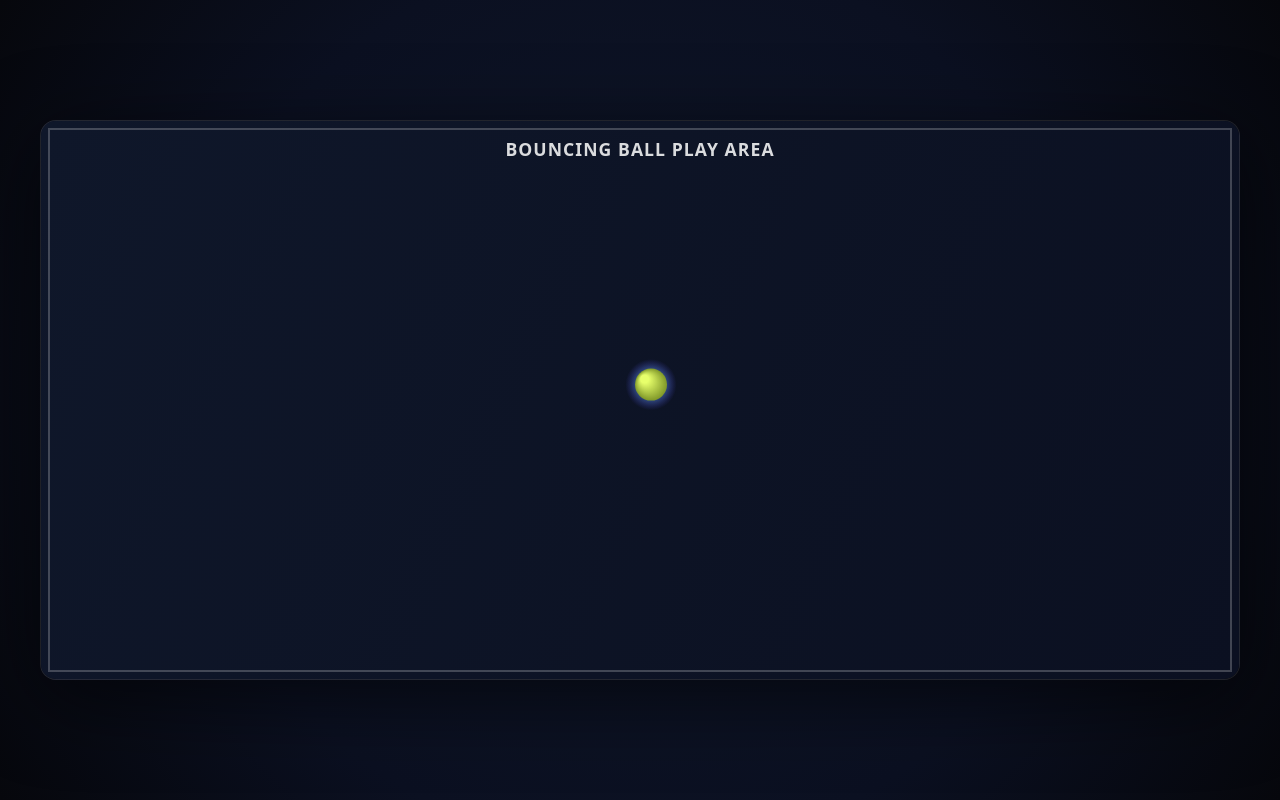
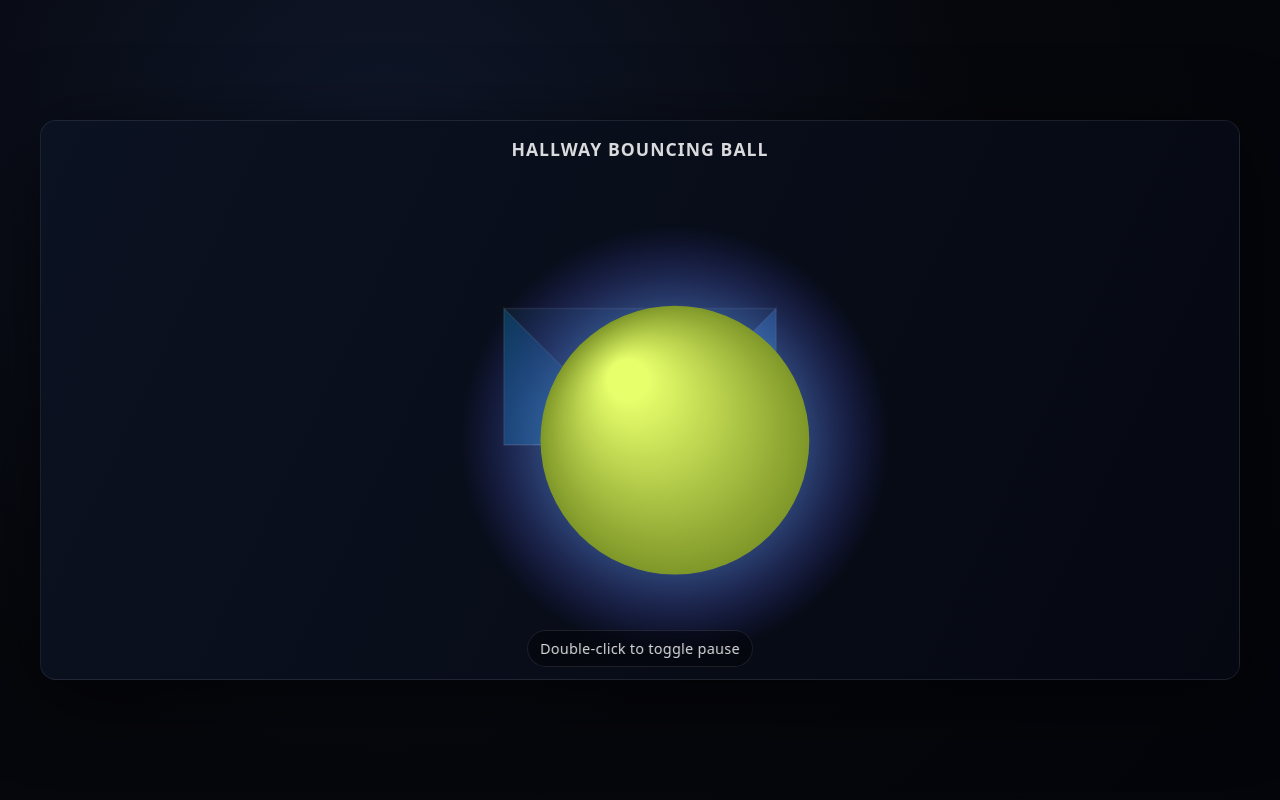
Before and after one commit to bbtestbba-source/hallway, a plain HTML site: page index.html in a window 1280 px wide. Drawn offline with Linux system fonts and the light colour scheme; animation ran at ten frames a second.

Commit message:
Add hallway bouncing ball canvas demo

```diff
--- a/index.html
+++ b/index.html
@@ -3,7 +3,7 @@
   <head>
     <meta charset="UTF-8" />
     <meta name="viewport" content="width=device-width, initial-scale=1.0" />
-    <title>Bouncing Ball Box</title>
+    <title>Hallway Bouncing Ball</title>
     <style>
       :root {
         color-scheme: light dark;
@@ -17,7 +17,7 @@
         margin: 0;
         min-height: 100vh;
         font-family: system-ui, -apple-system, "Segoe UI", sans-serif;
-        background: radial-gradient(circle, #0f172a 0%, #0b1021 60%, #06070c 100%);
+        background: radial-gradient(circle at 30% 20%, #0f172a, #06070c 55%, #03050a 100%);
         color: #e5e7eb;
         display: grid;
         place-items: center;
@@ -28,9 +28,9 @@
         width: min(1200px, 95vw);
         height: min(720px, 70vh);
         border-radius: 1rem;
-        background: linear-gradient(135deg, #0c101f, #06070c);
-        border: 1px solid rgba(255, 255, 255, 0.1);
-        box-shadow: 0 18px 80px rgba(0, 0, 0, 0.6);
+        background: linear-gradient(135deg, rgba(22, 29, 55, 0.6), rgba(9, 12, 24, 0.9));
+        border: 1px solid rgba(255, 255, 255, 0.08);
+        box-shadow: 0 18px 80px rgba(0, 0, 0, 0.65);
         position: relative;
         overflow: hidden;
       }
@@ -58,14 +58,30 @@
         height: 100%;
         display: block;
       }
+
+      .hint {
+        position: absolute;
+        bottom: 0.75rem;
+        left: 50%;
+        transform: translateX(-50%);
+        background: rgba(0, 0, 0, 0.35);
+        border: 1px solid rgba(255, 255, 255, 0.1);
+        color: rgba(255, 255, 255, 0.85);
+        padding: 0.5rem 0.75rem;
+        border-radius: 999px;
+        font-size: 0.9rem;
+        letter-spacing: 0.02em;
+        backdrop-filter: blur(8px);
+      }
     </style>
   </head>
   <body>
     <div class="frame">
       <header>
-        <h1>Bouncing Ball Play Area</h1>
+        <h1>Hallway Bouncing Ball</h1>
       </header>
-      <canvas id="playArea" aria-label="Boxed bouncing ball"></canvas>
+      <canvas id="playArea" aria-label="Bouncing ball down a hallway"></canvas>
+      <div class="hint">Double-click to toggle pause</div>
     </div>
 
     <script>
@@ -75,15 +91,30 @@
       let width = 0;
       let height = 0;
       let lastTime = performance.now();
+      let paused = false;
+
+      const camera = {
+        z: -14,
+        focal: 320,
+        horizon: 0.58,
+      };
+
+      const corridor = {
+        halfWidth: 6,
+        height: 6,
+        length: 80,
+      };
 
       const ball = {
-        x: 160,
-        y: 160,
-        radius: 16,
-        vx: 180,
-        vy: -160,
-        gravity: 480,
-        bounce: 0.86,
+        x: 0,
+        y: 1,
+        z: 6,
+        radius: 0.35,
+        vx: 2.4,
+        vy: 3.8,
+        vz: 12,
+        gravity: 14,
+        bounce: 0.82,
       };
 
       function resizeCanvas() {
@@ -98,72 +129,161 @@
         height = nextHeight;
         canvas.width = width;
         canvas.height = height;
-
-        // Keep the ball inside the new bounds.
-        ball.x = Math.min(Math.max(ball.radius, ball.x), width - ball.radius);
-        ball.y = Math.min(Math.max(ball.radius, ball.y), height - ball.radius);
       }
 
-      function drawBackground() {
-        const bg = ctx.createLinearGradient(0, 0, width, height);
-        bg.addColorStop(0, '#0f172a');
-        bg.addColorStop(1, '#0b1021');
-        ctx.fillStyle = bg;
-        ctx.fillRect(0, 0, width, height);
+      function project(x, y, z) {
+        const zDist = Math.max(0.5, z - camera.z);
+        const scale = camera.focal / zDist;
+        const cx = width / 2;
+        const horizonY = height * camera.horizon;
+        return {
+          x: cx + x * scale,
+          y: horizonY - y * scale,
+          scale,
+        };
+      }
 
-        ctx.strokeStyle = 'rgba(255, 255, 255, 0.22)';
-        ctx.lineWidth = 2;
-        ctx.strokeRect(8, 8, width - 16, height - 16);
+      function drawCorridor() {
+        const nearZ = 0.1;
+        const farZ = corridor.length;
+        const floorY = 0;
+        const ceilingY = corridor.height;
+
+        const nearLeftFloor = project(-corridor.halfWidth, floorY, nearZ);
+        const nearRightFloor = project(corridor.halfWidth, floorY, nearZ);
+        const farLeftFloor = project(-corridor.halfWidth, floorY, farZ);
+        const farRightFloor = project(corridor.halfWidth, floorY, farZ);
+
+        const nearLeftCeil = project(-corridor.halfWidth, ceilingY, nearZ);
+        const nearRightCeil = project(corridor.halfWidth, ceilingY, nearZ);
+        const farLeftCeil = project(-corridor.halfWidth, ceilingY, farZ);
+        const farRightCeil = project(corridor.halfWidth, ceilingY, farZ);
+
+        // Floor gradient
+        const floorGrad = ctx.createLinearGradient(0, nearLeftFloor.y, 0, farLeftFloor.y);
+        floorGrad.addColorStop(0, 'rgba(34, 197, 235, 0.14)');
+        floorGrad.addColorStop(1, 'rgba(15, 23, 42, 0.8)');
+        ctx.fillStyle = floorGrad;
+        ctx.beginPath();
+        ctx.moveTo(nearLeftFloor.x, nearLeftFloor.y);
+        ctx.lineTo(nearRightFloor.x, nearRightFloor.y);
+        ctx.lineTo(farRightFloor.x, farRightFloor.y);
+        ctx.lineTo(farLeftFloor.x, farLeftFloor.y);
+        ctx.closePath();
+        ctx.fill();
+
+        // Ceiling
+        const ceilGrad = ctx.createLinearGradient(0, nearLeftCeil.y, 0, farLeftCeil.y);
+        ceilGrad.addColorStop(0, 'rgba(56, 189, 248, 0.08)');
+        ceilGrad.addColorStop(1, 'rgba(67, 56, 202, 0.08)');
+        ctx.fillStyle = ceilGrad;
+        ctx.beginPath();
+        ctx.moveTo(nearLeftCeil.x, nearLeftCeil.y);
+        ctx.lineTo(nearRightCeil.x, nearRightCeil.y);
+        ctx.lineTo(farRightCeil.x, farRightCeil.y);
+        ctx.lineTo(farLeftCeil.x, farLeftCeil.y);
+        ctx.closePath();
+        ctx.fill();
+
+        // Walls
+        const wallGradLeft = ctx.createLinearGradient(nearLeftFloor.x, nearLeftFloor.y, farLeftCeil.x, farLeftCeil.y);
+        wallGradLeft.addColorStop(0, 'rgba(14, 165, 233, 0.3)');
+        wallGradLeft.addColorStop(1, 'rgba(15, 23, 42, 0.55)');
+        ctx.fillStyle = wallGradLeft;
+        ctx.beginPath();
+        ctx.moveTo(nearLeftFloor.x, nearLeftFloor.y);
+        ctx.lineTo(farLeftFloor.x, farLeftFloor.y);
+        ctx.lineTo(farLeftCeil.x, farLeftCeil.y);
+        ctx.lineTo(nearLeftCeil.x, nearLeftCeil.y);
+        ctx.closePath();
+        ctx.fill();
+
+        const wallGradRight = ctx.createLinearGradient(nearRightFloor.x, nearRightFloor.y, farRightCeil.x, farRightCeil.y);
+        wallGradRight.addColorStop(0, 'rgba(56, 189, 248, 0.28)');
+        wallGradRight.addColorStop(1, 'rgba(67, 56, 202, 0.55)');
+        ctx.fillStyle = wallGradRight;
+        ctx.beginPath();
+        ctx.moveTo(nearRightFloor.x, nearRightFloor.y);
+        ctx.lineTo(farRightFloor.x, farRightFloor.y);
+        ctx.lineTo(farRightCeil.x, farRightCeil.y);
+        ctx.lineTo(nearRightCeil.x, nearRightCeil.y);
+        ctx.closePath();
+        ctx.fill();
+
+        // Edge lines
+        ctx.strokeStyle = 'rgba(255, 255, 255, 0.08)';
+        ctx.lineWidth = 1.5;
+        ctx.beginPath();
+        ctx.moveTo(nearLeftFloor.x, nearLeftFloor.y);
+        ctx.lineTo(farLeftFloor.x, farLeftFloor.y);
+        ctx.lineTo(farLeftCeil.x, farLeftCeil.y);
+        ctx.lineTo(nearLeftCeil.x, nearLeftCeil.y);
+        ctx.closePath();
+        ctx.stroke();
+
+        ctx.beginPath();
+        ctx.moveTo(nearRightFloor.x, nearRightFloor.y);
+        ctx.lineTo(farRightFloor.x, farRightFloor.y);
+        ctx.lineTo(farRightCeil.x, farRightCeil.y);
+        ctx.lineTo(nearRightCeil.x, nearRightCeil.y);
+        ctx.closePath();
+        ctx.stroke();
+
+        ctx.beginPath();
+        ctx.moveTo(nearLeftFloor.x, nearLeftFloor.y);
+        ctx.lineTo(nearRightFloor.x, nearRightFloor.y);
+        ctx.moveTo(nearLeftCeil.x, nearLeftCeil.y);
+        ctx.lineTo(nearRightCeil.x, nearRightCeil.y);
+        ctx.moveTo(farLeftFloor.x, farLeftFloor.y);
+        ctx.lineTo(farRightFloor.x, farRightFloor.y);
+        ctx.moveTo(farLeftCeil.x, farLeftCeil.y);
+        ctx.lineTo(farRightCeil.x, farRightCeil.y);
+        ctx.stroke();
+
+        // Light streaks along the hallway
+        ctx.strokeStyle = 'rgba(255, 255, 255, 0.08)';
+        ctx.lineWidth = 1;
+        for (let i = 4; i < corridor.length; i += 8) {
+          const a = project(-corridor.halfWidth, floorY, i);
+          const b = project(corridor.halfWidth, floorY, i);
+          ctx.beginPath();
+          ctx.moveTo(a.x, a.y);
+          ctx.lineTo(b.x, b.y);
+          ctx.stroke();
+        }
       }
 
       function drawBall() {
-        const glow = ctx.createRadialGradient(
-          ball.x,
-          ball.y,
-          ball.radius * 0.2,
-          ball.x,
-          ball.y,
-          ball.radius * 1.6,
-        );
+        const p = project(ball.x, ball.y + ball.radius, ball.z);
+        const r = ball.radius * p.scale * 60;
+        const glow = ctx.createRadialGradient(p.x, p.y, r * 0.2, p.x, p.y, r * 1.6);
         glow.addColorStop(0, 'rgba(110, 231, 255, 0.95)');
         glow.addColorStop(1, 'rgba(79, 70, 229, 0)');
         ctx.fillStyle = glow;
         ctx.beginPath();
-        ctx.arc(ball.x, ball.y, ball.radius * 1.6, 0, Math.PI * 2);
+        ctx.arc(p.x, p.y, r * 1.6, 0, Math.PI * 2);
         ctx.fill();
 
-        const fill = ctx.createRadialGradient(
-          ball.x - ball.radius * 0.4,
-          ball.y - ball.radius * 0.35,
-          4,
-          ball.x,
-          ball.y,
-          ball.radius,
-        );
+        const fill = ctx.createRadialGradient(p.x - r * 0.35, p.y - r * 0.45, r * 0.15, p.x, p.y, r);
         fill.addColorStop(0, '#e7ff6b');
         fill.addColorStop(1, '#7f9728');
         ctx.fillStyle = fill;
         ctx.beginPath();
-        ctx.arc(ball.x, ball.y, ball.radius, 0, Math.PI * 2);
+        ctx.arc(p.x, p.y, r, 0, Math.PI * 2);
         ctx.fill();
       }
 
-      function step(timestamp) {
-        const delta = Math.min(0.05, (timestamp - lastTime) / 1000);
-        lastTime = timestamp;
-
-        resizeCanvas();
-        drawBackground();
-
-        // Physics.
-        ball.vy += ball.gravity * delta;
+      function updatePhysics(delta) {
+        ball.vy -= ball.gravity * delta;
         ball.x += ball.vx * delta;
         ball.y += ball.vy * delta;
+        ball.z += ball.vz * delta;
 
-        const left = ball.radius;
-        const right = width - ball.radius;
-        const top = ball.radius;
-        const bottom = height - ball.radius;
+        // Collisions with walls
+        const left = -corridor.halfWidth + ball.radius;
+        const right = corridor.halfWidth - ball.radius;
+        const floor = ball.radius;
+        const ceiling = corridor.height - ball.radius;
 
         if (ball.x < left) {
           ball.x = left;
@@ -173,12 +293,38 @@
           ball.vx = -Math.abs(ball.vx) * ball.bounce;
         }
 
-        if (ball.y < top) {
-          ball.y = top;
+        if (ball.y < floor) {
+          ball.y = floor;
           ball.vy = Math.abs(ball.vy) * ball.bounce;
-        } else if (ball.y > bottom) {
-          ball.y = bottom;
+        } else if (ball.y > ceiling) {
+          ball.y = ceiling;
           ball.vy = -Math.abs(ball.vy) * ball.bounce;
+        }
+
+        // Loop hallway
+        if (ball.z > corridor.length) {
+          ball.z -= corridor.length;
+        }
+      }
+
+      function drawBackground() {
+        const bg = ctx.createLinearGradient(0, 0, width, height);
+        bg.addColorStop(0, '#0b1221');
+        bg.addColorStop(1, '#050811');
+        ctx.fillStyle = bg;
+        ctx.fillRect(0, 0, width, height);
+      }
+
+      function step(timestamp) {
+        const delta = Math.min(0.05, (timestamp - lastTime) / 1000);
+        lastTime = timestamp;
+
+        resizeCanvas();
+        drawBackground();
+        drawCorridor();
+
+        if (!paused) {
+          updatePhysics(delta);
         }
 
         drawBall();
@@ -189,6 +335,9 @@
         resizeCanvas();
         lastTime = performance.now();
         window.addEventListener('resize', resizeCanvas);
+        canvas.addEventListener('dblclick', () => {
+          paused = !paused;
+        });
         requestAnimationFrame(step);
       }
 
```
Also changed, not shown: 1 other file.
